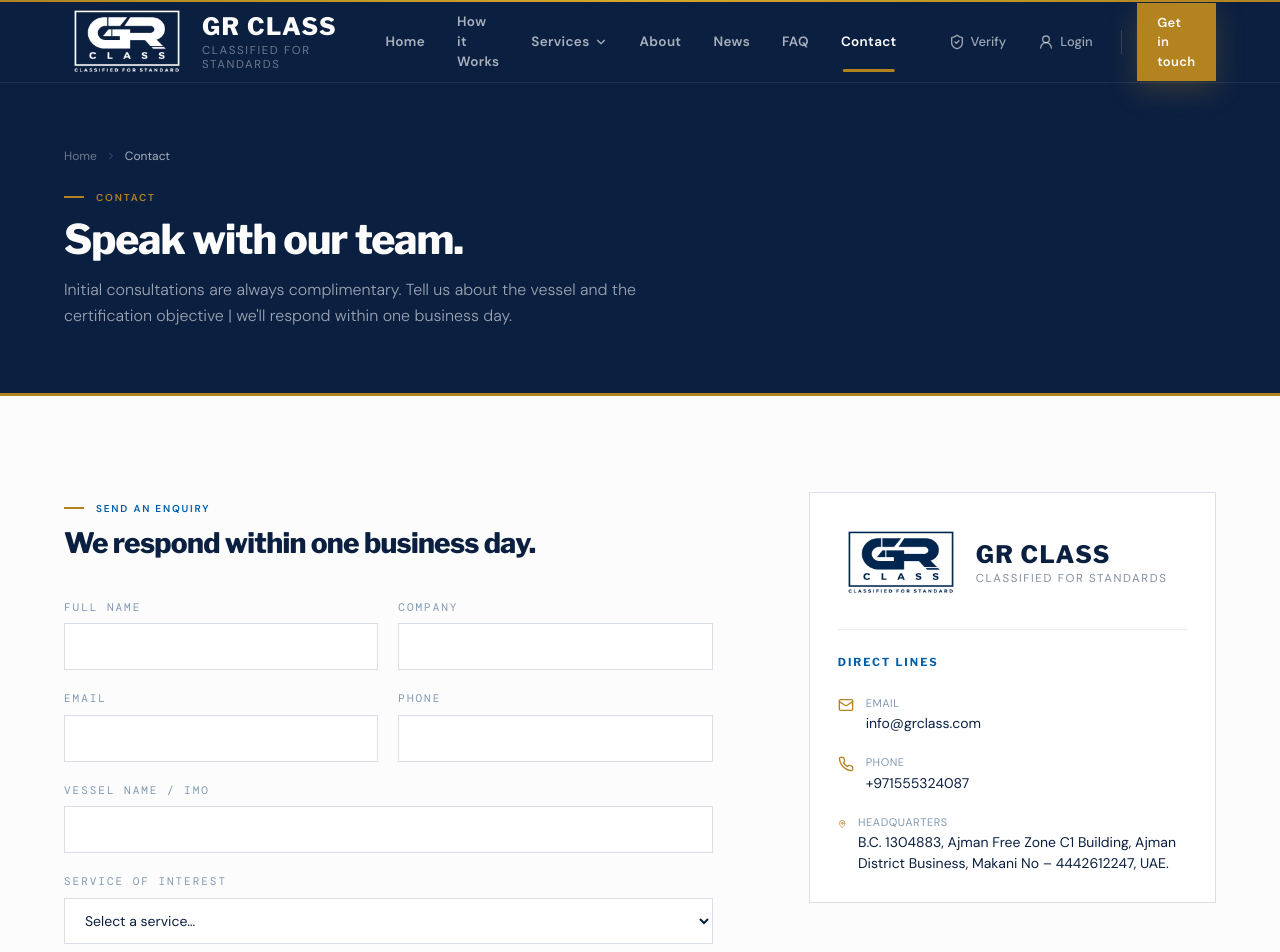
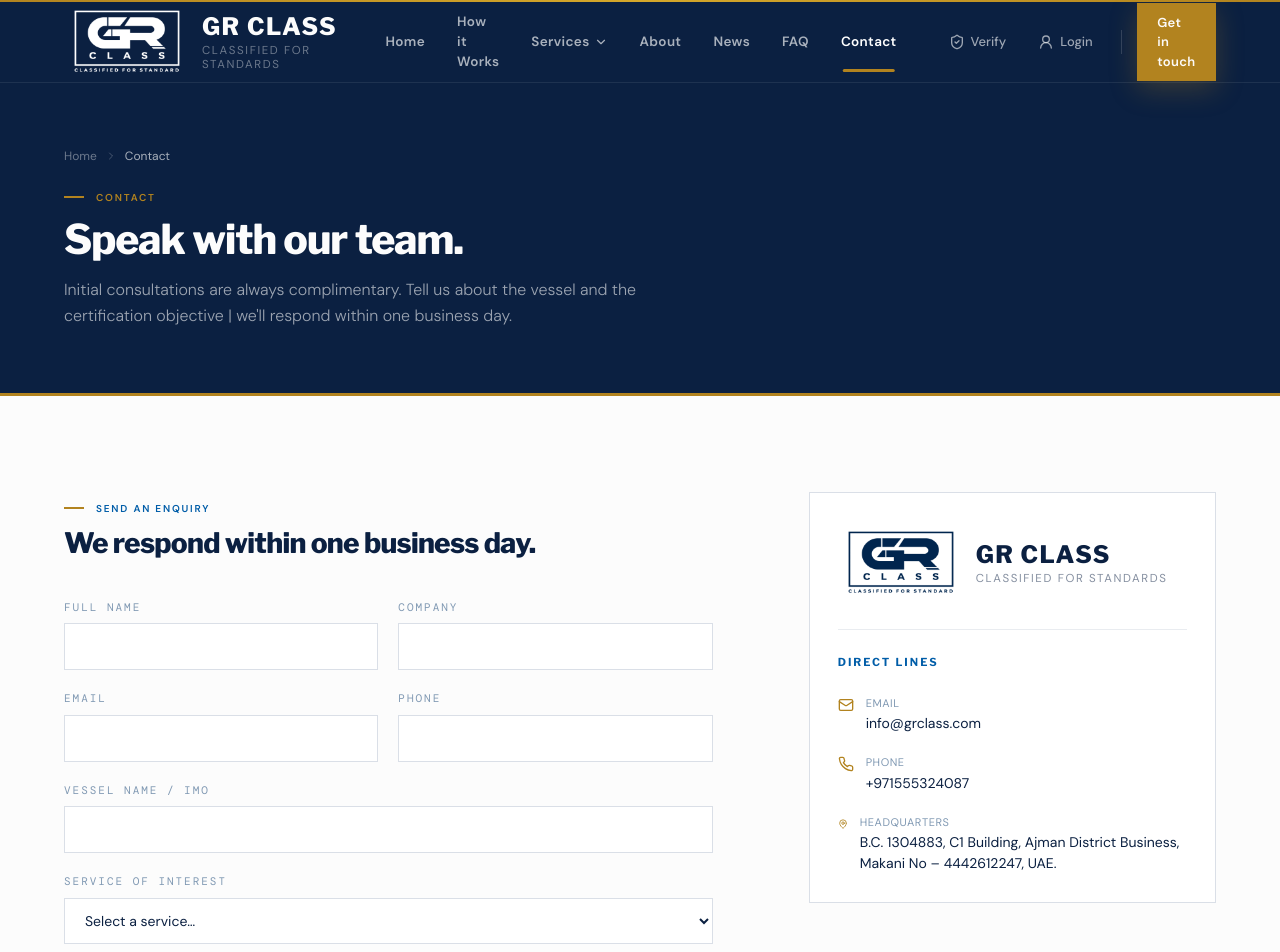
Before and after one commit to codewithabhi001/grclass-portfolio-, a React (Vite) app: page /contact in a window 1280 px wide. Shown: the top 952 px of the page. Built offline with nearby package versions, Linux system fonts and the light colour scheme; the HTML template or start-up script is replaced by a standard one.

Commit message:
chore: keep headquarters as Ajman and remove Free Zone from all addresses

```diff
--- a/src/app/profile/page.tsx
+++ b/src/app/profile/page.tsx
@@ -689,7 +689,7 @@ function Slide3WhoWeAre() {
           </div>
           <div className="grid grid-cols-[80px_1fr] gap-2 text-[10px] md:text-xs">
             <span className="font-bold tracking-wider text-amber-500 uppercase">HQ</span>
-            <span className="text-slate-300">Ajman Free Zone, UAE</span>
+            <span className="text-slate-300">Ajman, UAE</span>
           </div>
           <div className="grid grid-cols-[80px_1fr] gap-2 text-[10px] md:text-xs">
             <span className="font-bold tracking-wider text-amber-500 uppercase">Compliance</span>
@@ -1651,7 +1651,7 @@ function Slide12Geographical() {
 
         {/* Small badge */}
         <div className="bg-[#0b1f45]/5 p-2 rounded text-[8.5px] text-slate-500 leading-relaxed border border-slate-200 mt-2 font-mono">
-          Ajman Free Zone Registered Office<br />B.C. Number: 1304883
+          Ajman Registered Office<br />B.C. Number: 1304883
         </div>
       </div>
 
--- a/src/data/offices.ts
+++ b/src/data/offices.ts
@@ -2,7 +2,7 @@
  * Regional offices | used on Contact and About pages.
  */
 export const offices = [
-  { city: "Ajman", region: "Headquarters", address: "B.C. 1304883, Ajman Free Zone C1 Building, Ajman District Business, Makani No – 4442612247, UAE", phone: "+971 6 742 0000", hours: "Mon–Fri · 08:30–17:30 GST" },
+  { city: "Ajman", region: "Headquarters", address: "B.C. 1304883, C1 Building, Ajman District Business, Makani No – 4442612247, UAE", phone: "+971 6 742 0000", hours: "Mon–Fri · 08:30–17:30 GST" },
   { city: "London", region: "Europe", address: "30 St Mary Axe, EC3A 8BF", phone: "+44 20 7946 0123", hours: "Mon–Fri · 08:00–18:00 GMT" },
   { city: "Singapore", region: "Asia-Pacific", address: "1 Marina Boulevard, 018989", phone: "+65 6812 4500", hours: "Mon–Fri · 08:30–18:00 SGT" },
   { city: "Piraeus", region: "Eastern Mediterranean", address: "Akti Miaouli 47, 18536", phone: "+30 210 422 8800", hours: "Mon–Fri · 09:00–17:30 EET" },
--- a/src/lib/site.ts
+++ b/src/lib/site.ts
@@ -12,7 +12,7 @@ export const site = {
   ops: "https://ops.grclass.com",
   email: "info@grclass.com",
   phone: "+971555324087",
-  address: "B.C. 1304883, Ajman Free Zone C1 Building, Ajman District Business, Makani No – 4442612247, UAE.",
+  address: "B.C. 1304883, C1 Building, Ajman District Business, Makani No – 4442612247, UAE.",
 } as const;
 
 export interface NavItem {
```
